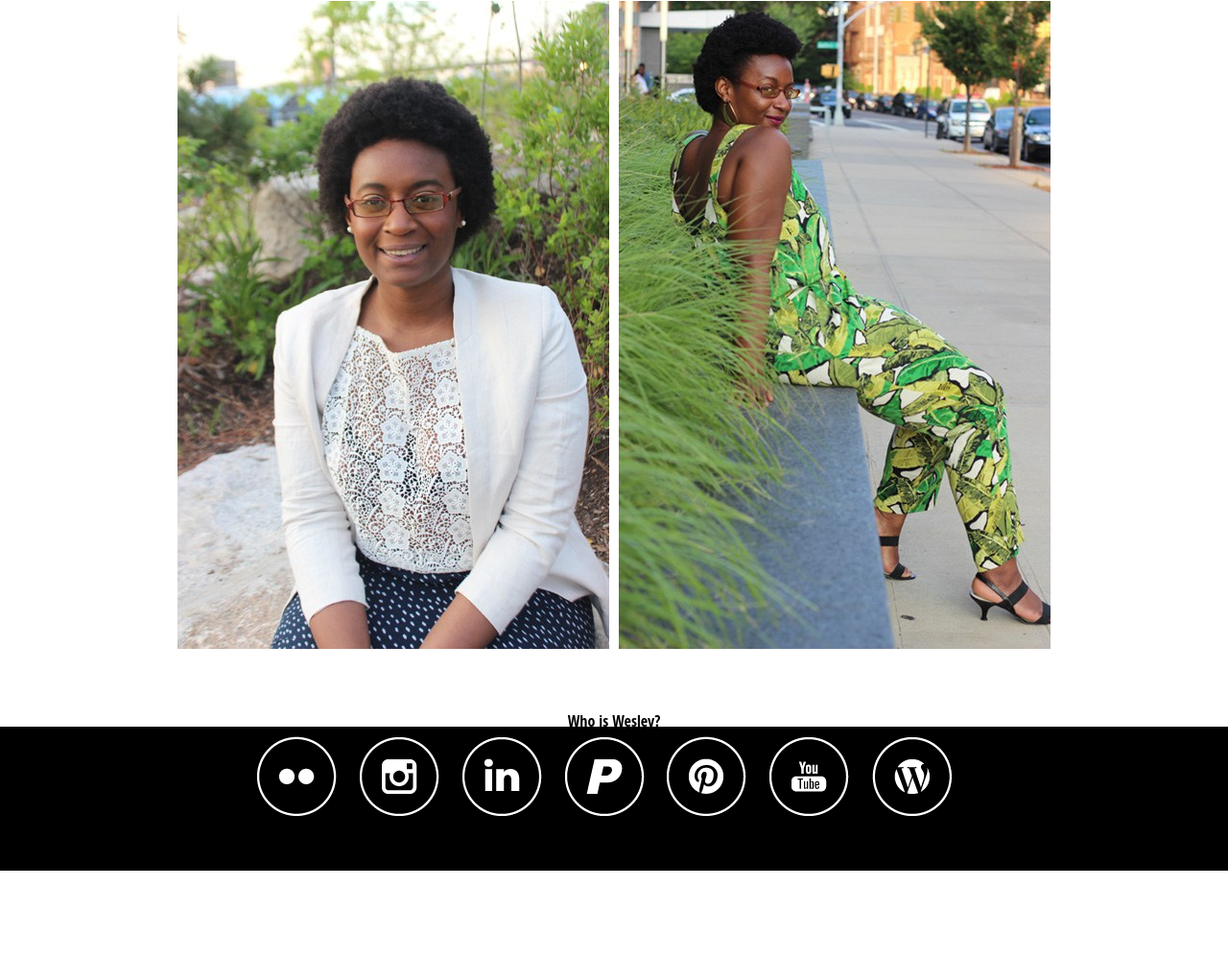
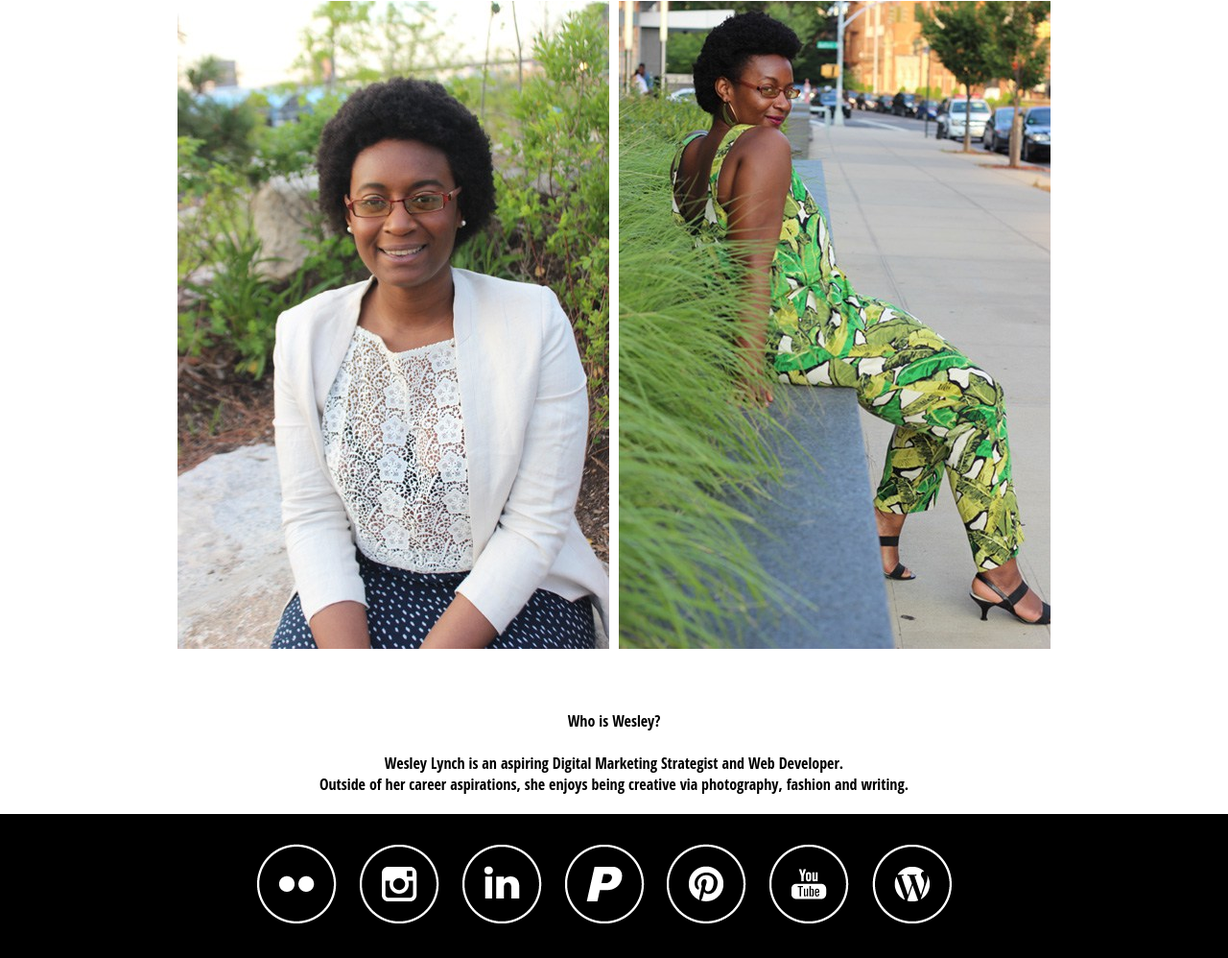
Before and after one commit to wclynch/projectcode1-personalproj, a plain HTML site: page index.html in a window 1280 px wide. Shown: the part 147-1145 px from the top of the page at 96% size. Before the commit the page ends 1054 px from the top, so only its background shows below. Drawn offline with Linux system fonts and the light colour scheme.

Commit message:
final countdown

```diff
--- a/css/style.css
+++ b/css/style.css
@@ -56,14 +56,14 @@ p {
 }
 
 .section-height {
-    height: 300px;
+    /*height: 300px;*/
     margin: 5px 0;
 }
 
 .section-1 {
     background-color: #FFFFFF;
     background-size: 100%;
-    height: 100vh;
+    /*height: 100vh;*/
     /* max-width: 600px; */
     /* margin: 0 auto;   */
     font-family: 'Open Sans Condensed', sans-serif;
@@ -89,7 +89,11 @@ p {
 }
 
 footer {
+    margin-top: 20px;
     background-color: #000000;
+    display: flex;
+    align-items: center;
+    justify-content: center;
     height: 150px;
     font-family: 'Open Sans Condensed', sans-serif;
 }
```
